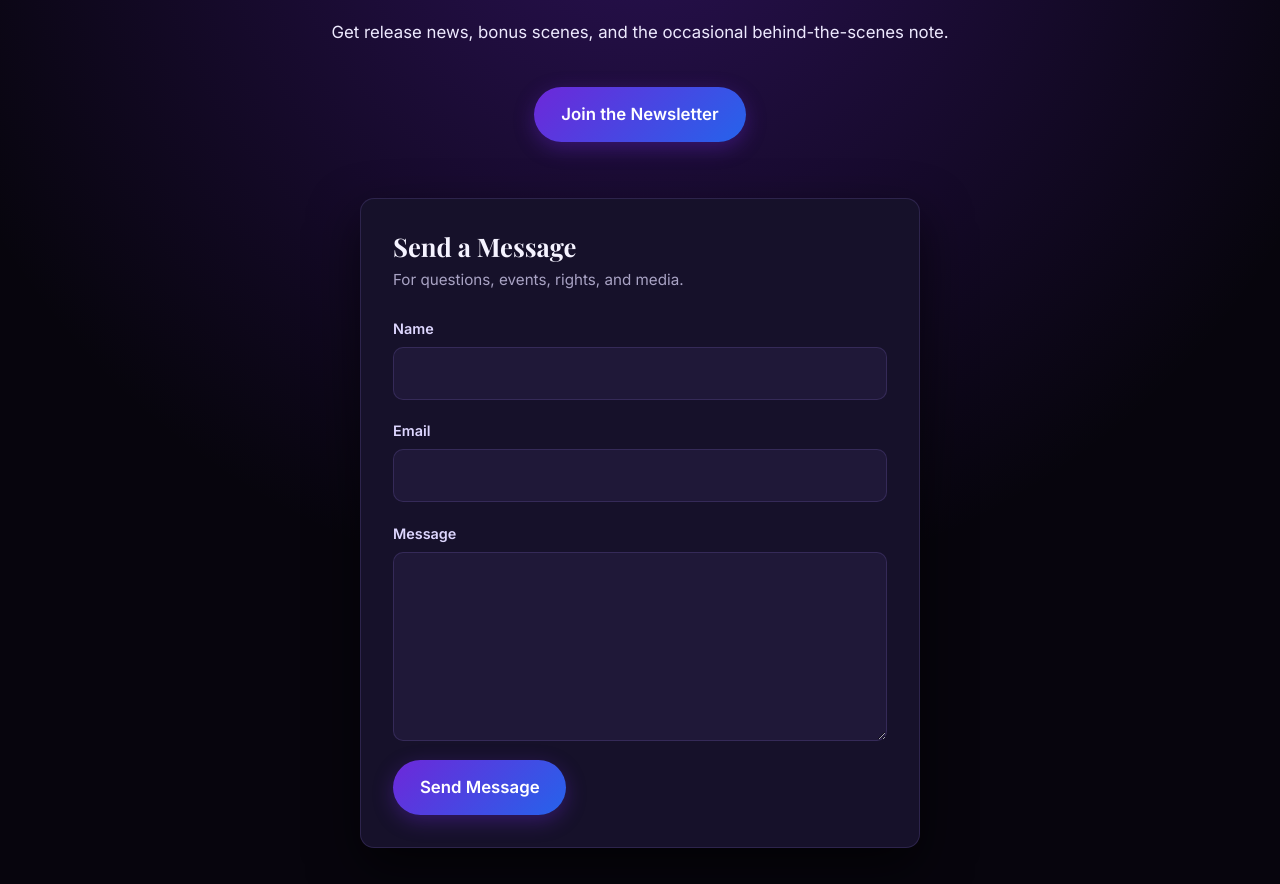
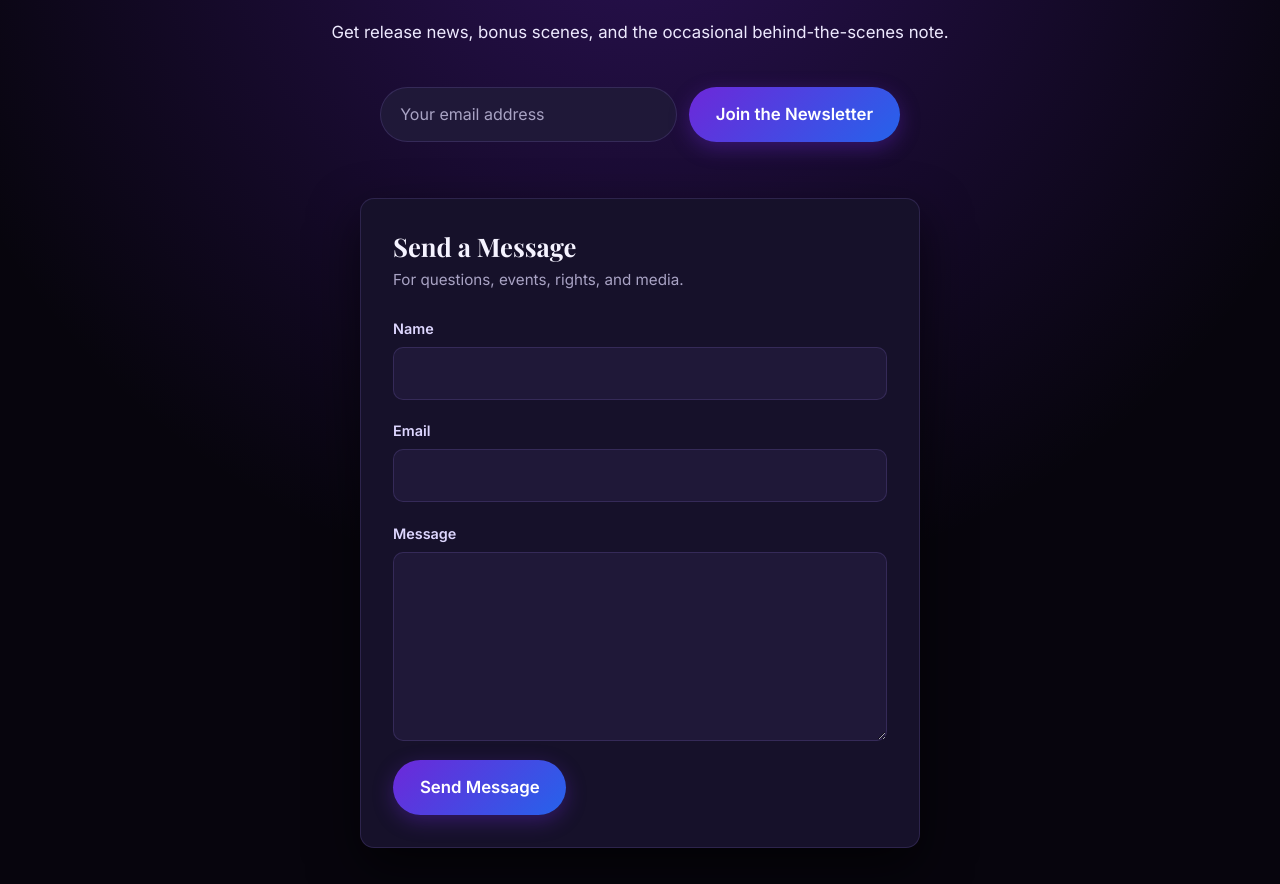
Before and after one commit to dezboi/morgan-lee, a plain HTML site: page index.html in a window 1280 px wide. Shown: the part 4539-5423 px from the top of the page. Drawn offline with nearby package versions, Linux system fonts and the light colour scheme; a web font is replaced by a local one.

Commit message:
Add Kit newsletter signup form; hero button jumps to it
Co-Authored-By: Claude Opus 5.5 <noreply@anthropic.com>
Claude-Session: https://claude.ai/code/session_01RrPY5vHnjBXsc64BrQrUtz

```diff
--- a/css/style.css
+++ b/css/style.css
@@ -395,6 +395,47 @@ h1, h2, h3 {
 .contact .section-title { color: var(--white); }
 .contact .section-title::after { margin-left: auto; margin-right: auto; }
 .contact .section-intro { color: var(--text-light); }
+/* Newsletter signup */
+.newsletter-form {
+  display: flex;
+  gap: 0.75rem;
+  max-width: 520px;
+  margin: 0 auto;
+  scroll-margin-top: 140px;
+}
+.newsletter-form input {
+  flex: 1;
+  min-width: 0;
+  font: inherit;
+  font-size: 1rem; /* 16px+ stops iPhones zooming in */
+  padding: 0.8em 1.2em;
+  border: 1.5px solid var(--border);
+  border-radius: 999px;
+  background: var(--surface-2);
+  color: var(--text-dark);
+  transition: border-color 0.2s, box-shadow 0.2s;
+}
+.newsletter-form input::placeholder { color: var(--text-muted); }
+.newsletter-form input:focus {
+  outline: none;
+  border-color: var(--violet-400);
+  box-shadow: 0 0 0 3px rgba(167, 139, 250, 0.22);
+}
+.newsletter-form button {
+  border: none;
+  cursor: pointer;
+  font: inherit;
+  font-weight: 600;
+  white-space: nowrap;
+}
+.visually-hidden {
+  position: absolute !important;
+  width: 1px; height: 1px;
+  overflow: hidden;
+  clip: rect(0 0 0 0);
+  white-space: nowrap;
+}
+
 .contact-card {
   max-width: 560px;
   margin: 3.5rem auto 0;
@@ -539,5 +580,8 @@ h1, h2, h3 {
   .about-photo { max-width: 300px; margin: 0 auto; }
   .series-banner { padding: 4.5rem 0 3.5rem; }
 
+  .newsletter-form { flex-direction: column; }
+  .newsletter-form button { width: 100%; }
+
   .site-footer .container { justify-content: center; text-align: center; }
 }
--- a/index.html
+++ b/index.html
@@ -48,7 +48,7 @@
         <p class="tagline">Second lives, buried secrets, and the price of both.</p>
         <div class="hero-buttons">
           <a href="#books" class="btn btn-primary">Explore the Books</a>
-          <a href="#contact" class="btn btn-ghost">Join the Newsletter</a>
+          <a href="#newsletter" class="btn btn-ghost">Join the Newsletter</a>
         </div>
       </div>
     </section>
@@ -206,8 +206,14 @@
       <div class="container contact-inner">
         <h2 class="section-title">Stay in Touch</h2>
         <p class="section-intro">Get release news, bonus scenes, and the occasional behind-the-scenes note.</p>
-        <!-- Replace "#" with your newsletter signup link (e.g. Mailchimp, MailerLite, Substack) -->
-        <a href="#" class="btn btn-primary">Join the Newsletter</a>
+        <!-- NEWSLETTER SIGNUP (Kit form 10237180)
+             Posts straight to Kit; no JavaScript needed. After signing up, readers
+             see the confirmation page set in your Kit form settings. -->
+        <form id="newsletter" class="newsletter-form" action="https://app.kit.com/forms/10237180/subscriptions" method="post">
+          <label for="nl-email" class="visually-hidden">Email address</label>
+          <input type="email" id="nl-email" name="email_address" placeholder="Your email address" autocomplete="email" required>
+          <button type="submit" class="btn btn-primary">Join the Newsletter</button>
+        </form>
 
         <!-- CONTACT FORM
              Submissions go through Web3Forms (web3forms.com), which forwards them
```
